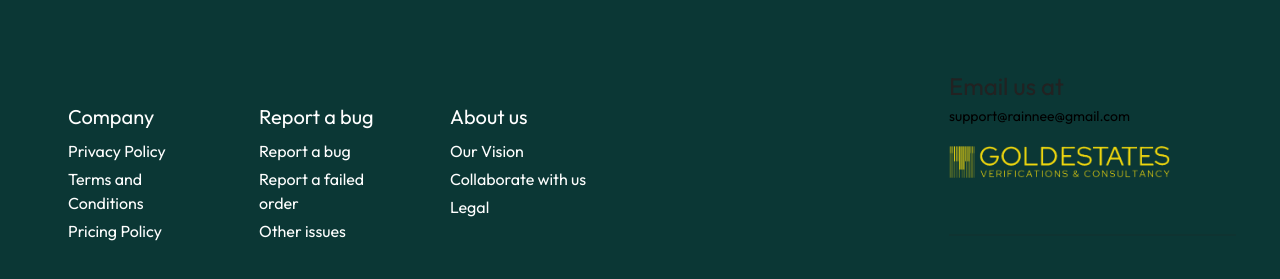
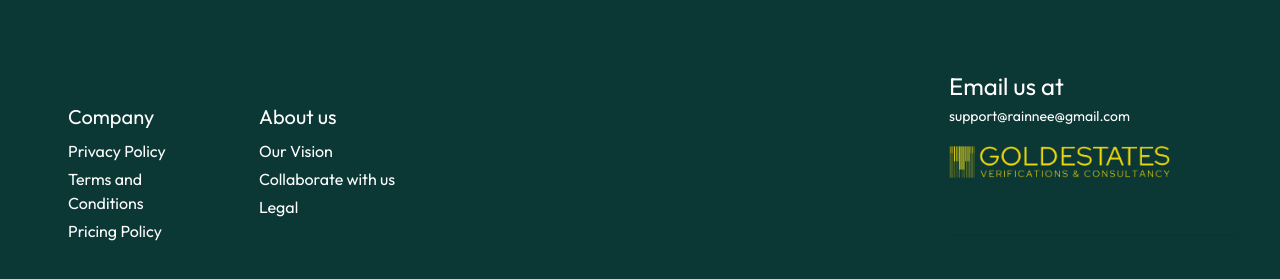
Before and after one commit to prashantsah2/tele, a Next.js app: page / in a window 1280 px wide. Shown: the part 7926-8205 px from the top of the page. Built offline with nearby package versions, Linux system fonts and the light colour scheme.

Commit message:
added new changes

```diff
--- a/src/app/page.tsx
+++ b/src/app/page.tsx
@@ -1,4 +1,4 @@
-export const metadata = {
+export const metahome = {
   title: 'Buy Farmhouse in India | Luxury Farmhouse Plots Near Delhi, Mumbai, Bangalore',
   description:
     'Browse verified farmhouse listings and premium land for sale across India. Explore luxury plots and weekend homes near Delhi NCR, Mumbai, Gurgaon, Bangalore, and more. Transparent pricing, legal support, and free site visits.',
--- a/src/components/Footer/Footer.js
+++ b/src/components/Footer/Footer.js
@@ -49,12 +49,12 @@ export default function Footer() {
              <p className="font-outfit text-[#fff] text-md mb-1 cursor-pointer" onClick={() => {router.push('terms-and-conditions')}}> Terms and Conditions</p>
              <p className="font-outfit text-[#fff] text-md mb-1 cursor-pointer" onClick={() => {router.push('pricing-policy')}}> Pricing Policy </p>
           </div>
-          <div className="flex flex-col justify-start align-start px-6 w-[191px] max-sm:mt-8">
+         {/*  <div className="flex flex-col justify-start align-start px-6 w-[191px] max-sm:mt-8">
              <p className="font-outfit text-[#fff] text-xl mb-2">Report a bug</p>
              <p className="font-outfit text-[#fff] text-md mb-1">Report a bug</p>
              <p className="font-outfit text-[#fff] text-md mb-1">Report a failed order</p>
              <p className="font-outfit text-[#fff] text-md mb-1">Other issues </p>
-          </div>
+          </div> */}
           <div className="flex flex-col justify-start align-start px-6 w-[191px] max-sm:mt-8">
              <p className="font-outfit text-[#fff] text-xl mb-2">About us</p>
              <p className="font-outfit text-[#fff] text-md mb-1">Our Vision</p>
@@ -70,8 +70,8 @@ export default function Footer() {
 
       <div className="flex flex-col justify-start align-center pr-11 min-w-[331px] max-lg:w-full max-lg:mt-8 max-lg:pl-6">
         <div className="flex flex-col justify-start align-center">
-           <p className="font-outfit text-2xl text-[#222] mb-1">Email us at</p>
-           <p className="font-outfit text-sm">support@rainnee@gmail.com</p>
+           <p className="font-outfit text-2xl text-[#fff] mb-1">Email us at</p>
+           <p className="font-outfit text-sm text-[#fff]">support@rainnee@gmail.com</p>
            <Image src={`/image/goldestates-logo.png`} width={221} height={51} className="mt-5"  />
         </div>
 
```
